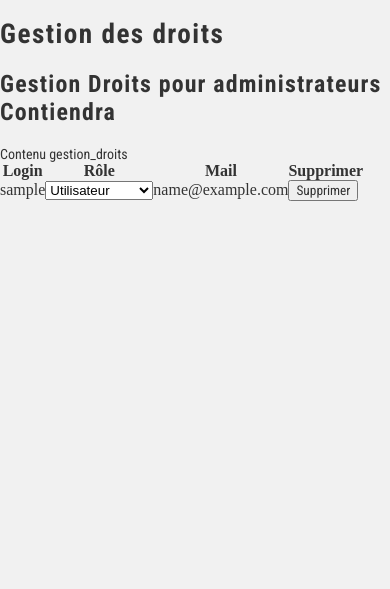
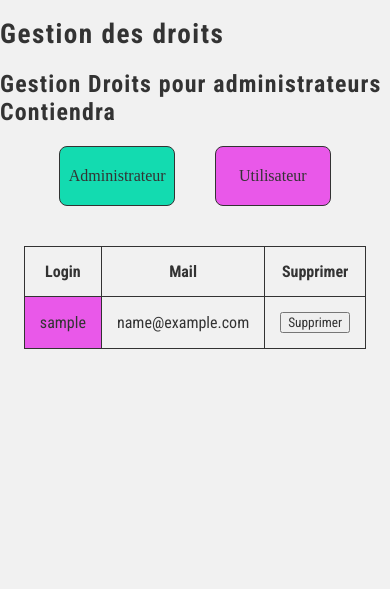
Before and after one commit to ChristopheC-83/kiki_framework, a PHP site: template views/pages/administrateur/gestion_droits.view.php in a window 390 px wide. Shown: the part 80-669 px from the top of the page. Run offline with PHP 8.4, Linux system fonts and the light colour scheme; the template is opened without the code that fills it: most values are stand-ins (such as "Sample title", 1, 10 or a date in 2020); some libraries are stand-ins or nearby versions.

Commit message:
frame work OK

```diff
--- a/public/javascript/profil.js
+++ b/public/javascript/profil.js
@@ -2,6 +2,7 @@
 const btnModifMail = document.getElementById("btn_modif_mail");
 const divModifMail = document.getElementById("modif_mail");
 
+if (btnModifMail) {
   btnModifMail.addEventListener("click", () => {
     if (divModifMail.classList.contains("dnone")) {
       divModifMail.classList.remove("dnone");
@@ -11,6 +12,7 @@ btnModifMail.addEventListener("click", () => {
       divModifMail.classList.add("dnone");
     }
   });
+}
 
 // appararition modif mdp
 const btnModifMdp = document.getElementById("btn_modif_mdp");
@@ -73,33 +75,31 @@ btnSuppCompte.addEventListener("click", () => {
 
 // const mdpMasque = document.querySelector(".fa-eye-slash")
 // const mdpVisible = document.querySelector(".fa-eye")
-const oldPassword = document.querySelector("#oldPassword")
+const oldPassword = document.querySelector("#oldPassword");
 
-mdpMasque.addEventListener("click", ()=>{
+mdpMasque.addEventListener("click", () => {
   // mdpMasque.classList.add("dnone")
   // mdpVisible.classList.remove("dnone")
-  oldPassword.type="text"
-  newPassword.type="text"
-  verifNewPassword.type="text"
-
-})
-mdpVisible.addEventListener("click", ()=>{
+  oldPassword.type = "text";
+  newPassword.type = "text";
+  verifNewPassword.type = "text";
+});
+mdpVisible.addEventListener("click", () => {
   // mdpMasque.classList.remove("dnone")
   // mdpVisible.classList.add("dnone")
-  oldPassword.type="password"
-  newPassword.type="password"
-  verifNewPassword.type="password"
-
-})
+  oldPassword.type = "password";
+  newPassword.type = "password";
+  verifNewPassword.type = "password";
+});
 
 //modale changement image par image site
-const btn_modif_img_site = document.querySelector("#btn_modif_img_site")
-const overlay_img_site = document.querySelector(".overlay_img_site")
+const btn_modif_img_site = document.querySelector("#btn_modif_img_site");
+const overlay_img_site = document.querySelector(".overlay_img_site");
 
-btn_modif_img_site.addEventListener("click", ()=>{
-  overlay_img_site.classList.remove("dnone")
-})
+btn_modif_img_site.addEventListener("click", () => {
+  overlay_img_site.classList.remove("dnone");
+});
 
-overlay_img_site.addEventListener("click", ()=>{
-  overlay_img_site.classList.add("dnone")
-})
+overlay_img_site.addEventListener("click", () => {
+  overlay_img_site.classList.add("dnone");
+});
--- a/public/style/pages/_droits.scss
+++ b/public/style/pages/_droits.scss
@@ -1,16 +1,53 @@
-.droitsContainer {
+.pageDroits {
   table {
     width: 80%;
     text-align: center;
     color: #f1f1f1;
     margin: 10px auto;
     margin-top: 40px;
+    font-family: "Roboto Condensed", sans-serif;
   }
   th,
   td,
   tr {
     padding: 15px;
-      border: 1px solid #f1f1f1;
+    border: 1px solid $noir;
+    color: $noir;
+  }
+  .pastilleRoleList {
+    width: 90%;
+    margin: 0 auto;
+    height: fit-content;
+    display: flex;
+    align-items: center;
+    justify-content: space-evenly;
+    flex-wrap: nowrap;
+    display: none;
+  }
+  .pastilleRole {
+    padding: 20px 30px;
+    border: 1px solid $noir;
+    border-radius: 8px;
+    width: 33%;
+    @include flexMid;
   }
 
 }
+
+@media screen and (max-width: 900px) {
+  .pageDroits {
+    .roleGestion {
+      display: none;
+    }
+
+    .pastilleRoleList {
+      display: flex;
+    }
+    .roleAdmin {
+      background-color: rgb(19, 219, 176);
+    }
+    .roleUser {
+      background-color: rgb(233, 88, 233);
+    }
+  }
+}
--- a/public/style/pages/_profil.scss
+++ b/public/style/pages/_profil.scss
@@ -125,14 +125,13 @@
   }
 }
 
-@media screen and (max-width: 900px) {
-  .pageProfil {
-    margin: 0 auto;
-    .card_profil {
-      width: 100%;
-      margin: 0 auto;
-      padding-top: 0;
-      padding-left: 25vw;
-    }
-  }
-}
+// @media screen and (max-width: 900px) {
+//   .pageProfil {
+//     margin: 0 auto;
+//     .card_profil {
+//       width: 100%;
+//       margin: 0 auto;
+//       padding-top: 0;
+//     }
+//   }
+// }
--- a/public/style/style.css
+++ b/public/style/style.css
@@ -503,31 +503,56 @@ footer {
   transition: all 1s;
 }
 
-@media screen and (max-width: 900px) {
-  .pageProfil {
-    margin: 0 auto;
-  }
-  .pageProfil .card_profil {
-    width: 100%;
-    margin: 0 auto;
-    padding-top: 0;
-    padding-left: 25vw;
-  }
-}
-.droitsContainer table {
+.pageDroits table {
   width: 80%;
   text-align: center;
   color: #f1f1f1;
   margin: 10px auto;
   margin-top: 40px;
+  font-family: "Roboto Condensed", sans-serif;
 }
-.droitsContainer th,
-.droitsContainer td,
-.droitsContainer tr {
+.pageDroits th,
+.pageDroits td,
+.pageDroits tr {
   padding: 15px;
-  border: 1px solid #f1f1f1;
+  border: 1px solid #333;
+  color: #333;
+}
+.pageDroits .pastilleRoleList {
+  width: 90%;
+  margin: 0 auto;
+  height: -moz-fit-content;
+  height: fit-content;
+  display: flex;
+  align-items: center;
+  justify-content: space-evenly;
+  flex-wrap: nowrap;
+  display: none;
+}
+.pageDroits .pastilleRole {
+  padding: 20px 30px;
+  border: 1px solid #333;
+  border-radius: 8px;
+  width: 33%;
+  display: flex;
+  justify-content: center;
+  align-items: center;
 }
 
+@media screen and (max-width: 900px) {
+  .pageDroits .roleGestion {
+    display: none;
+  }
+  .pageDroits .pastilleRoleList {
+    display: flex;
+  }
+  .pageDroits .roleAdmin {
+    background-color: rgb(19, 219, 176);
+  }
+  .pageDroits .roleUser {
+    background-color: rgb(233, 88, 233);
+  }
+}
 body {
   background-color: #f1f1f1;
   color: #333;
--- a/views/pages/administrateur/gestion_droits.view.php
+++ b/views/pages/administrateur/gestion_droits.view.php
@@ -1,27 +1,30 @@
-<div class="animTitres">
+<div class="animTitres pageDroits">
 
     <h1>Gestion des droits</h1>
     <h2>Gestion Droits pour administrateurs Contiendra</h2>
 
-    <p>Contenu gestion_droits</p>
+    <div class="pastilleRoleList">
+        <div class="pastilleRole roleAdmin">Administrateur</div>
+        <div class="pastilleRole roleUser">Utilisateur</div>
+    </div>
+
 
     <table>
         <thead>
             <tr>
                 <th>Login</th>
 
-                <th>Rôle</th>
+                <th class="roleGestion">Rôle</th>
                 <th>Mail</th>
                 <th>Supprimer</th>
             </tr>
             <?php foreach ($utilisateurs as $utilisateur) : ?>
 
                 <tr>
-                    <td><?= $utilisateur['login'] ?></td>
 
+                    <td class="<?php echo $utilisateur['role'] === 'administrateur' ? 'roleAdmin' : 'roleUser'; ?>"><?php echo $utilisateur['login']; ?></td>
 
-
-                    <td>
+                    <td class="roleGestion">
                         <?php if ($utilisateur['role'] === "administrateur") : ?>
                             <?= $utilisateur['role'] ?>
                         <?php else : ?>
@@ -44,9 +47,8 @@
                     <td><?= $utilisateur['mail'] ?></td>
                     <td>
                         <form action="<?= URL ?>admin/pageAdminSuppressionCompte" method="post">
-                            <button type="submit"
-                            onclick="return confirm('Êtes-vous sûr de vouloir supprimer => <?= $utilisateur['login'] ?> ?')">
-                            Supprimer</button>
+                            <button type="submit" onclick="return confirm('Êtes-vous sûr de vouloir supprimer => <?= $utilisateur['login'] ?> ?')">
+                                Supprimer</button>
                             <input type="hidden" name="login" value="<?= $utilisateur['login'] ?>">
                         </form>
                     </td>
--- a/views/pages/utilisateur/profil.view.php
+++ b/views/pages/utilisateur/profil.view.php
@@ -17,7 +17,7 @@
             <form action="<?= URL ?>compte/validation_modifImageSite" method="post">
                 <label>Par une image du site
                     <i class="fa-solid fa-square-pen" id="btn_modif_img_site"></i>
-                </label><br><br><br>
+                </label><br><br>
             </form>
         </div>
 
```
Also changed, not shown: controllers/utilisateur/utilisateur.controller.php (+14 -16 lines), views/pages/visiteur/erreur.view.php (+6 -4 lines), 1 other file. Lines whose indentation alone changed are shown as unchanged.
